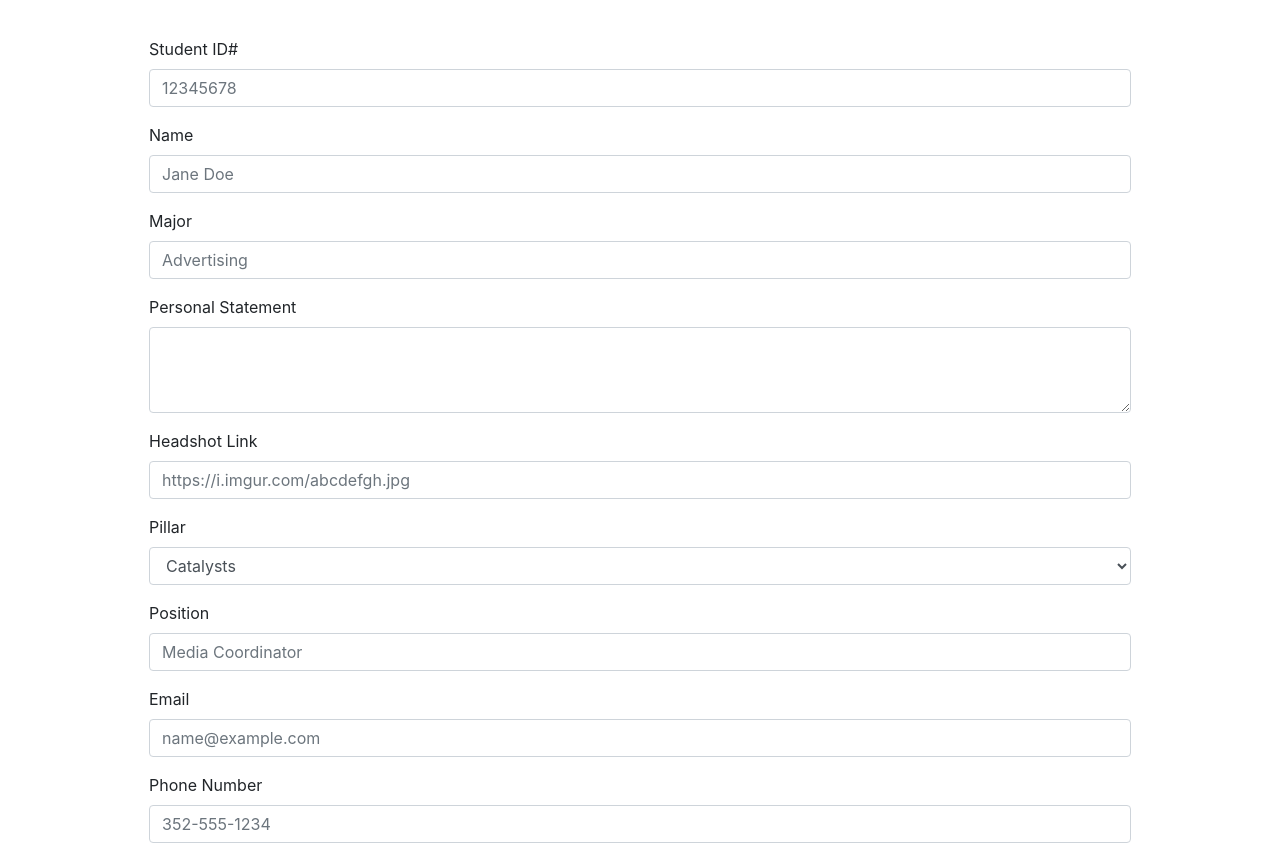
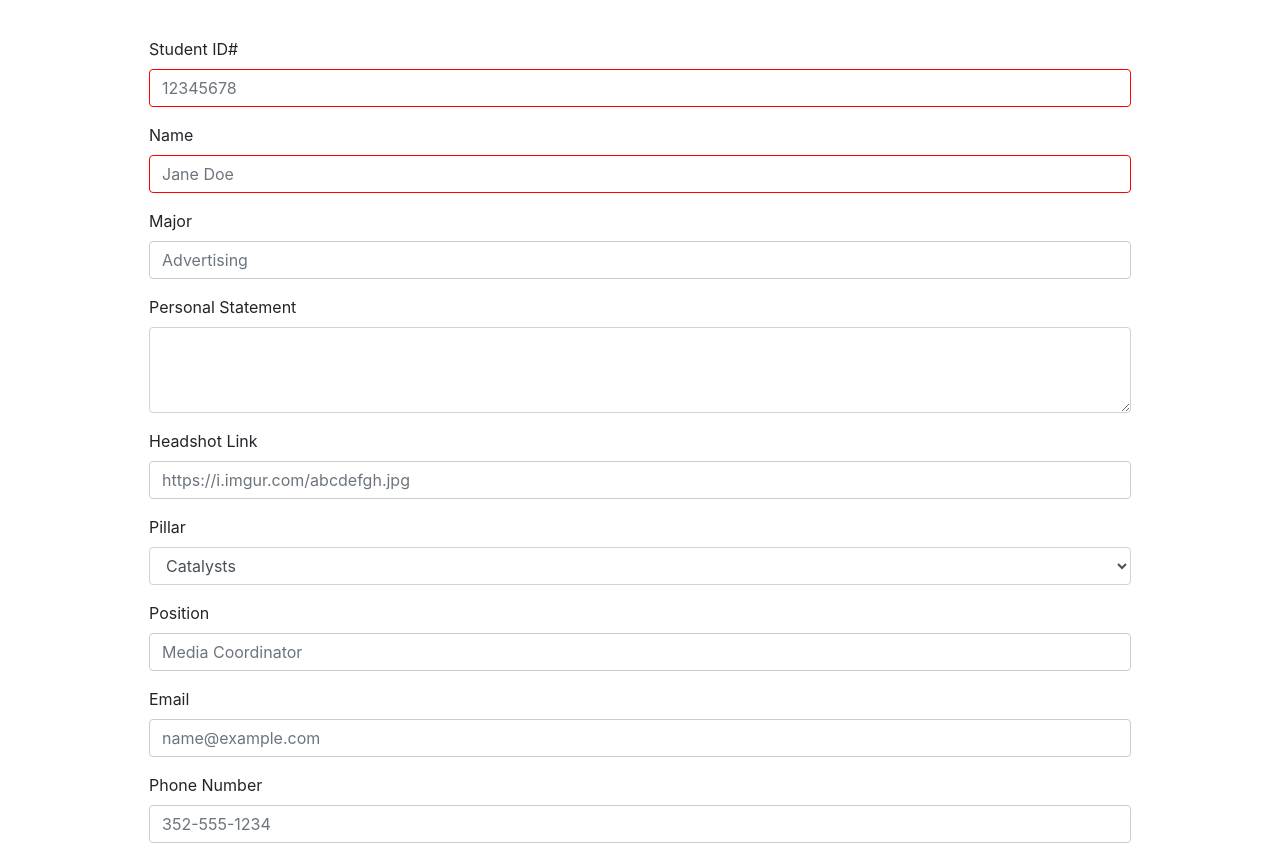
Before and after one commit to nexGEN-UF/rosterUpload, a website: page public/html/index.html in a window 1280 px wide. Shown: the part 51-909 px from the top of the page. Drawn offline with nearby package versions, Linux system fonts and the light colour scheme.

Commit message:
Added more input validation

```diff
--- a/public/css/main.css
+++ b/public/css/main.css
@@ -4,3 +4,11 @@ form {
   padding-bottom: 4em;
   padding-top: 2em;
 }
+
+input:invalid {
+  border-color: red;
+}
+input,
+input:valid {
+  border-color: #ccc;
+}
--- a/public/html/index.html
+++ b/public/html/index.html
@@ -17,11 +17,11 @@
         <form id="student_form" action="javascript:submit();">
           <div class="form-group">
             <label for="studentId">Student ID#</label>
-            <input type="text" class="form-control" id="studentId" placeholder="12345678" required>
+            <input type="text" class="form-control" id="studentId" pattern="[0-9]{8}" title="Enter a valid UF id number" placeholder="12345678" required>
           </div>
           <div class="form-group">
             <label for="name">Name</label>
-            <input type="text" class="form-control mb-2" id="name" placeholder="Jane Doe" required>
+            <input type="text" class="form-control mb-2" id="name" placeholder="Jane Doe" title="This field is required" required>
           </div>
           <div class="form-group">
             <label for="major">Major</label>
@@ -33,7 +33,7 @@
           </div>
           <div class="form-group">
             <label for="headshot">Headshot Link</label>
-            <input type="text" class="form-control mb-2" id="headshot" placeholder="https://i.imgur.com/abcdefgh.jpg">
+            <input type="text" class="form-control mb-2" id="headshot" pattern="https://imgur.com/.*\.jpg" title="Please ensure the image is hosted on imgur and is a jpg. Format: https://imgur.com/[image].jpg" placeholder="https://i.imgur.com/abcdefgh.jpg">
           </div>
           <div class="form-group">
             <label for="pillar">Pillar</label>
@@ -56,7 +56,7 @@
           </div>
           <div class="form-group">
             <label for="phone">Phone Number</label>
-            <input type="text" class="form-control" id="phone" placeholder="352-555-1234">
+            <input type="text" class="form-control" id="phone" pattern="[0-9]{3}-[0-9]{3}-[0-9]{4}" title="Please enter a (-) separated phone number" placeholder="352-555-1234">
           </div>
           <strong>Profile Links</strong>
           <div class="form-group row">
```
